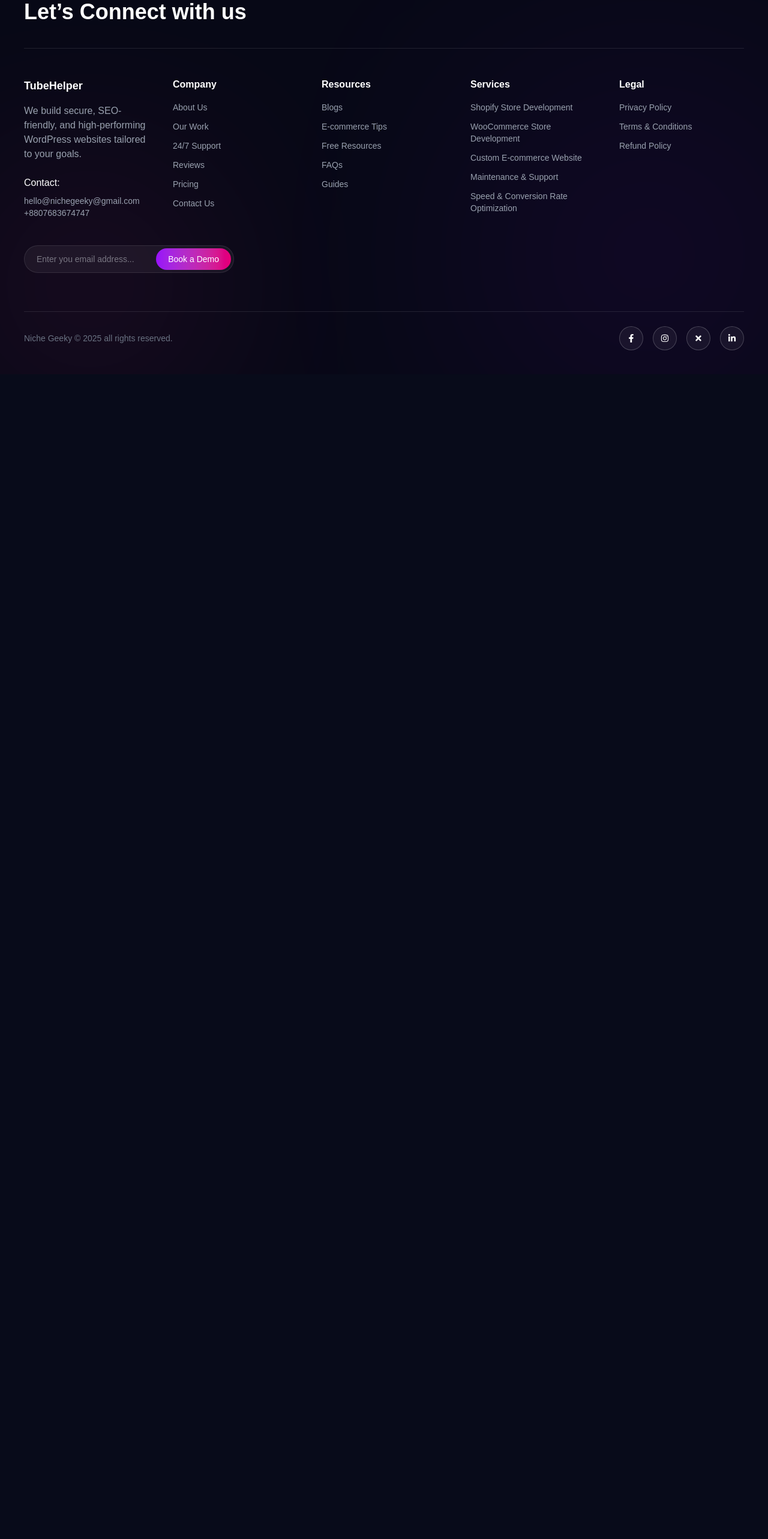
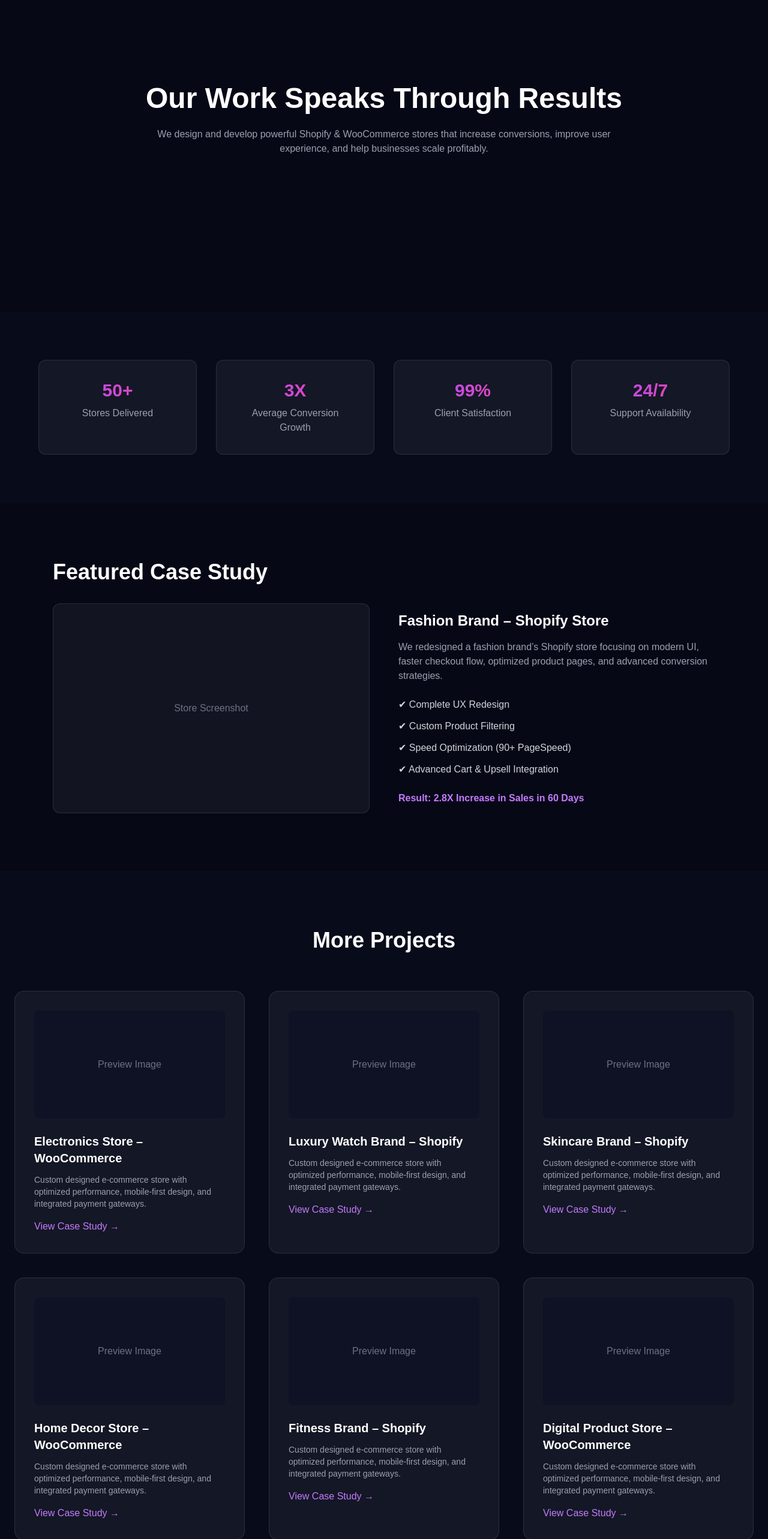
Before and after one commit to nayansi-g/TubeHelper-Website, a Next.js app: page /how_it_works in a window 1280 px wide. Shown: the part 234-2800 px from the top of the page at 60% size. Before the commit the page ends 858 px from the top, so only its background shows below. Built offline with nearby package versions, Linux system fonts and the light colour scheme.

Commit message:
our work  page changes  added

```diff
--- a/src/app/how_it_works/page.js
+++ b/src/app/how_it_works/page.js
@@ -1,9 +1,242 @@
-    "use client"
+"use client"
 
-export default function HowItWorks() {
+import { motion } from "framer-motion"
+
+const fadeUp = {
+  hidden: { opacity: 0, y: 60 },
+  visible: {
+    opacity: 1,
+    y: 0,
+    transition: { duration: 0.8, ease: "easeOut" },
+  },
+}
+
+const stagger = {
+  hidden: {},
+  visible: {
+    transition: {
+      staggerChildren: 0.2,
+    },
+  },
+}
+
+export default function OurWorkPage() {
   return (
-    <>
-    <div>this is HowItWorks</div>
-    </>
+    <div className="bg-[#070816] text-white overflow-hidden">
+
+      {/* HERO */}
+      <section className="min-h-[80vh] flex flex-col items-center justify-center text-center px-6">
+        <motion.h1
+          variants={fadeUp}
+          initial="hidden"
+          whileInView="visible"
+          viewport={{ once: true }}
+          className="text-4xl  md:text-5xl  font-semibold mb-6"
+        >
+          Our Work Speaks Through Results
+        </motion.h1>
+
+        <motion.p
+          variants={fadeUp}
+          initial="hidden"
+          whileInView="visible"
+          viewport={{ once: true }}
+          className="max-w-3xl text-gray-400 text-md"
+        >
+          We design and develop powerful Shopify & WooCommerce stores that
+          increase conversions, improve user experience, and help businesses scale profitably.
+        </motion.p>
+      </section>
+
+      {/* STATS SECTION */}
+      <section className="px-6 py-20 bg-[#080B1A]">
+        <motion.div
+          variants={stagger}
+          initial="hidden"
+          whileInView="visible"
+          viewport={{ once: true }}
+          className="max-w-6xl mx-auto grid md:grid-cols-4 gap-8 text-center"
+        >
+          {[
+            { title: "50+", desc: "Stores Delivered" },
+            { title: "3X", desc: "Average Conversion Growth" },
+            { title: "99%", desc: "Client Satisfaction" },
+            { title: "24/7", desc: "Support Availability" },
+          ].map((item, index) => (
+            <motion.div
+              key={index}
+              variants={fadeUp}
+              className="p-8 rounded-xl bg-white/5 border border-white/10"
+            >
+              <h3 className="text-3xl font-bold mb-2 bg-gradient-to-r from-purple-500 to-pink-500 bg-clip-text text-transparent">
+                {item.title}
+              </h3>
+              <p className="text-gray-400">{item.desc}</p>
+            </motion.div>
+          ))}
+        </motion.div>
+      </section>
+
+      {/* FEATURED CASE STUDY */}
+      <section className="px-6 py-24 max-w-6xl mx-auto">
+        <motion.div
+          variants={fadeUp}
+          initial="hidden"
+          whileInView="visible"
+          viewport={{ once: true }}
+        >
+          <h2 className="text-4xl font-semibold mb-8">
+            Featured Case Study
+          </h2>
+
+          <div className="grid md:grid-cols-2 gap-12 items-center">
+            <div className="bg-white/5 border border-white/10 rounded-xl h-[350px] flex items-center justify-center text-gray-500">
+              Store Screenshot
+            </div>
+
+            <div>
+              <h3 className="text-2xl font-semibold mb-4">
+                Fashion Brand – Shopify Store
+              </h3>
+
+              <p className="text-gray-400 mb-6">
+                We redesigned a fashion brand’s Shopify store focusing on
+                modern UI, faster checkout flow, optimized product pages,
+                and advanced conversion strategies.
+              </p>
+
+              <ul className="space-y-3 text-gray-300 mb-6">
+                <li>✔ Complete UX Redesign</li>
+                <li>✔ Custom Product Filtering</li>
+                <li>✔ Speed Optimization (90+ PageSpeed)</li>
+                <li>✔ Advanced Cart & Upsell Integration</li>
+              </ul>
+
+              <div className="text-purple-400 font-semibold">
+                Result: 2.8X Increase in Sales in 60 Days
+              </div>
+            </div>
+          </div>
+        </motion.div>
+      </section>
+
+      {/* PROJECT GRID */}
+      <section className="px-6 py-24 bg-[#080B1A]">
+        <motion.div
+          variants={stagger}
+          initial="hidden"
+          whileInView="visible"
+          viewport={{ once: true }}
+          className="max-w-7xl mx-auto"
+        >
+          <h2 className="text-4xl font-semibold text-center mb-16">
+            More Projects
+          </h2>
+
+          <div className="grid md:grid-cols-2 lg:grid-cols-3 gap-10">
+            {[
+              "Electronics Store – WooCommerce",
+              "Luxury Watch Brand – Shopify",
+              "Skincare Brand – Shopify",
+              "Home Decor Store – WooCommerce",
+              "Fitness Brand – Shopify",
+              "Digital Product Store – WooCommerce",
+            ].map((project, index) => (
+              <motion.div
+                key={index}
+                variants={fadeUp}
+                className="p-8 rounded-2xl border border-white/10 bg-white/5 hover:border-purple-500 transition"
+              >
+                <div className="h-[180px] bg-[#0F1224] rounded-lg mb-6 flex items-center justify-center text-gray-500">
+                  Preview Image
+                </div>
+
+                <h3 className="text-xl font-semibold mb-3">
+                  {project}
+                </h3>
+
+                <p className="text-gray-400 text-sm mb-4">
+                  Custom designed e-commerce store with optimized
+                  performance, mobile-first design, and integrated payment gateways.
+                </p>
+
+                <button className="text-purple-400 hover:text-pink-400 transition">
+                  View Case Study →
+                </button>
+              </motion.div>
+            ))}
+          </div>
+        </motion.div>
+      </section>
+
+      {/* TESTIMONIALS */}
+      <section className="px-6 py-24 max-w-6xl mx-auto">
+        <motion.h2
+          variants={fadeUp}
+          initial="hidden"
+          whileInView="visible"
+          viewport={{ once: true }}
+          className="text-4xl font-semibold text-center mb-16"
+        >
+          What Clients Say
+        </motion.h2>
+
+        <div className="grid md:grid-cols-2 gap-10">
+          {[
+            "They completely transformed our Shopify store. Sales increased within weeks.",
+            "Highly professional team. The WooCommerce store they built exceeded expectations.",
+          ].map((review, index) => (
+            <motion.div
+              key={index}
+              variants={fadeUp}
+              initial="hidden"
+              whileInView="visible"
+              viewport={{ once: true }}
+              className="p-8 bg-white/5 border border-white/10 rounded-xl"
+            >
+              <p className="text-gray-300 mb-4">“{review}”</p>
+              <p className="text-purple-400 font-semibold">
+                — Verified Client
+              </p>
+            </motion.div>
+          ))}
+        </div>
+      </section>
+
+      {/* FINAL CTA */}
+      <section className="px-6 py-32 text-center">
+        <motion.h2
+          variants={fadeUp}
+          initial="hidden"
+          whileInView="visible"
+          viewport={{ once: true }}
+          className="text-3xl md:text-4xl lg:text-5xl font-semibold mb-6"
+        >
+          Let’s Build Your Next High-Converting Store
+        </motion.h2>
+
+        <motion.p
+          variants={fadeUp}
+          initial="hidden"
+          whileInView="visible"
+          viewport={{ once: true }}
+          className="text-gray-400 mb-8 max-w-2xl mx-auto"
+        >
+          Whether you need a brand-new Shopify store or want to upgrade your WooCommerce website,
+          we’re ready to help you scale.
+        </motion.p>
+
+        <motion.button
+          variants={fadeUp}
+          initial="hidden"
+          whileInView="visible"
+          viewport={{ once: true }}
+          className="px-10 py-4 rounded-full bg-gradient-to-r from-purple-600 to-pink-500 hover:opacity-90 transition text-lg"
+        >
+          Start Your Project →
+        </motion.button>
+      </section>
+
+    </div>
   )
 }
--- a/src/components/Footer.jsx
+++ b/src/components/Footer.jsx
@@ -47,11 +47,11 @@ export default function Footer() {
             <h4 className="font-semibold mb-4">Company</h4>
             <ul className="space-y-3 text-gray-400 text-sm">
               <li>About Us</li>
-              <li>Our Work</li>
+              <li><a href="how_it_works">Our Work</a></li>
               <li>24/7 Support</li>
               <li>Reviews</li>
               <li>Pricing</li>
-              <li>Contact Us</li>
+              <li><a href="contact">Contact Us</a></li>
 
             </ul>
           </div>
@@ -61,7 +61,7 @@ export default function Footer() {
               <div>
             <h4 className="font-semibold mb-4">Resources</h4>
             <ul className="space-y-3 text-gray-400 text-sm">
-              <li>Blogs</li>
+              <li><a href="blog">Blogs</a></li>
               <li>E-commerce Tips</li>
               <li>Free Resources</li>
               <li>FAQs</li>
@@ -72,11 +72,11 @@ export default function Footer() {
            <div>
             <h4 className="font-semibold mb-4">Services</h4>
             <ul className="space-y-3 text-gray-400 text-sm">
-              <li>Shopify Store Development</li>
-              <li>WooCommerce Store Development</li>
-              <li>Custom E-commerce Website</li>
-              <li>Maintenance & Support</li>
-              <li>Speed & Conversion Rate Optimization</li>
+              <li><a href="services">Shopify Store Development</a></li>
+              <li><a href="services">WooCommerce Store Development</a></li>
+              <li><a href="services">Custom E-commerce Website</a></li>
+              <li><a href="services">Maintenance & Support</a></li>
+              <li><a href="services">Speed & Conversion Rate Optimization</a></li>
             </ul>
           </div>
 
--- a/src/components/Navbar.jsx
+++ b/src/components/Navbar.jsx
@@ -110,7 +110,7 @@ export default function Navbar() {
             Home </a>
           </li>
           <li className="hover:text-white cursor-pointer transition"><a href="services">Services</a></li>
-          <li className="hover:text-white cursor-pointer transition">Our Work</li>
+          <li className="hover:text-white cursor-pointer transition"><a href="how_it_works">Our Work</a></li>
           <li className="hover:text-white cursor-pointer transition"><a href="blog">Blogs</a></li>
           <li className="hover:text-white cursor-pointer transition"><a href="contact">Contact us</a></li>
         </ul>
@@ -156,7 +156,7 @@ export default function Navbar() {
               <ul className="space-y-4 text-gray-300">
                 <li className="text-white border-b border-white/30 pb-2"><a href="/">Home</a></li>
                 <li className="hover:text-white transition"> <a href="services">Services</a></li>
-                <li className="hover:text-white transition">Our Work</li>
+                <li className="hover:text-white transition"><a href="how_it_works">Our Work</a></li>
                 <li className="hover:text-white transition"><a href="blog">Blogs</a></li>
                 <li className="hover:text-white transition"><a href="contact">Contact us</a></li>
               </ul>
```
